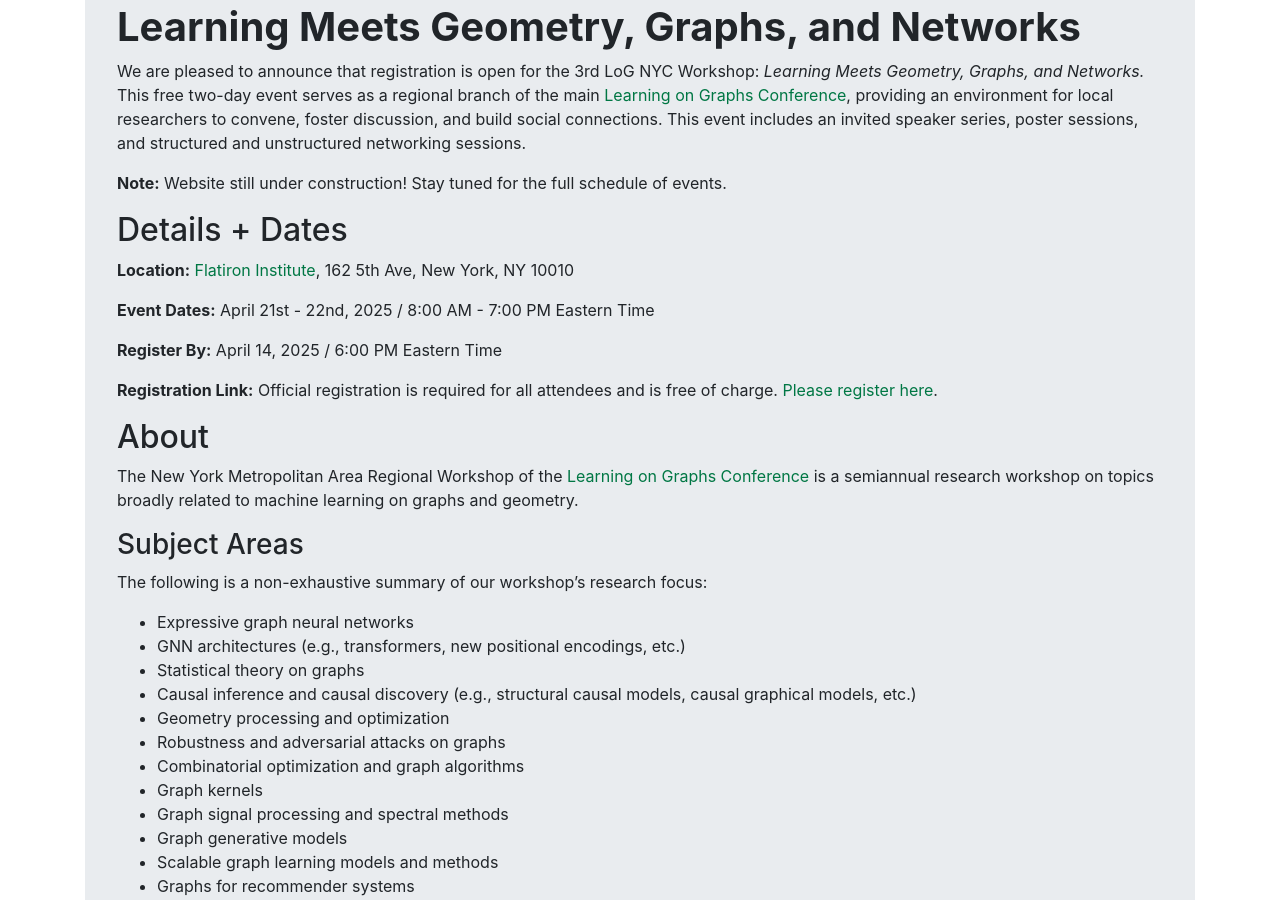
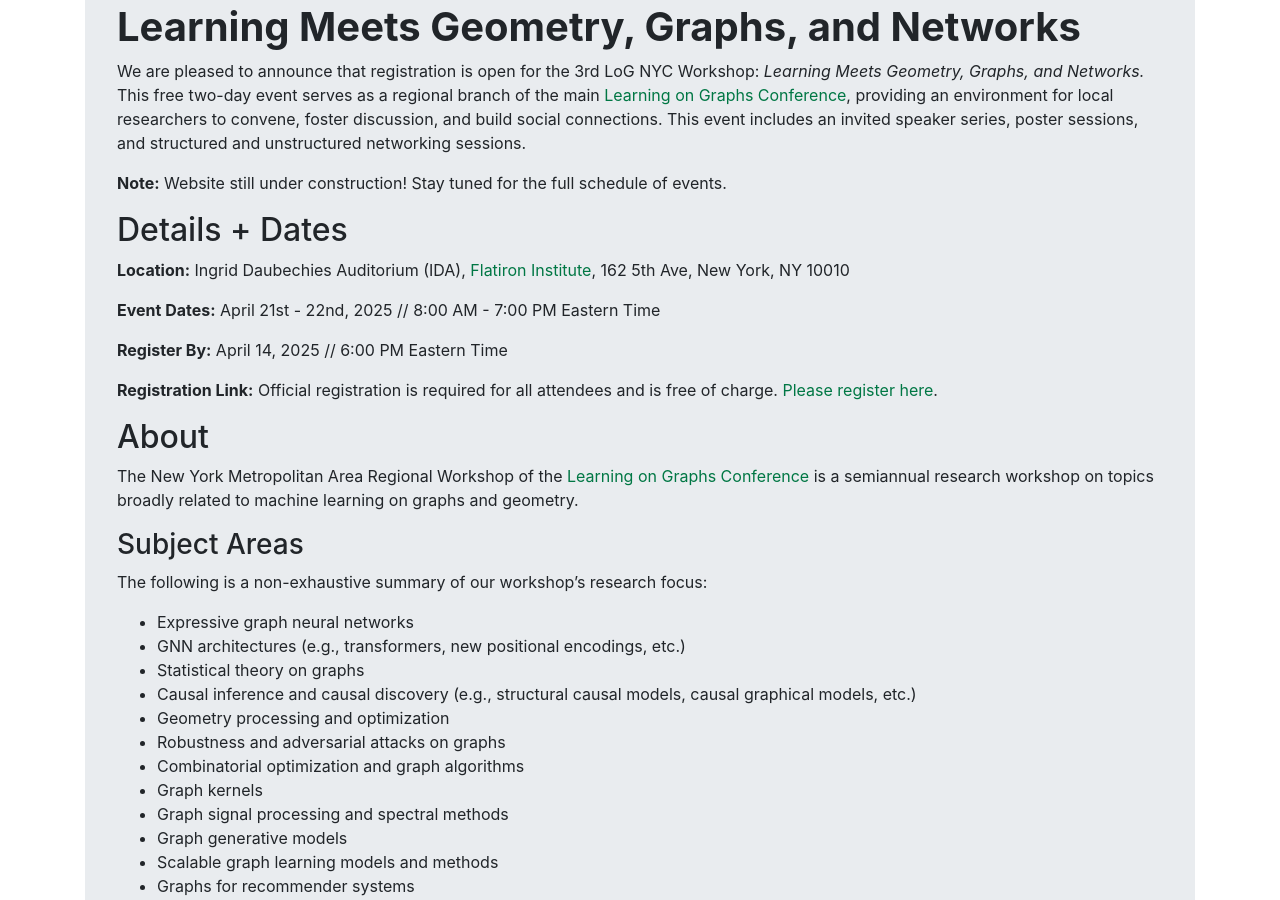
Before and after one commit to log-nyc/log-nyc.github.io, a Jekyll site: the page built from index.md, in a window 1280 px wide and 900 px high, scrolled down 770 px. Built offline with Jekyll 4.4.1, drawn with Linux system fonts in a browser that asks for light colours; our own code applies the rules of GitHub Pages for plain Markdown files.

Commit message:
update location

```diff
--- a/index.md
+++ b/index.md
@@ -8,11 +8,11 @@
 
 ## Details + Dates
 
-**Location:** [Flatiron Institute](https://www.simonsfoundation.org/flatiron/), 162 5th Ave, New York, NY 10010
+**Location:**  Ingrid Daubechies Auditorium (IDA), [Flatiron Institute](https://www.simonsfoundation.org/flatiron/), 162 5th Ave, New York, NY 10010
 
-**Event Dates:** April 21st - 22nd, 2025 / 8:00 AM - 7:00 PM Eastern Time
+**Event Dates:** April 21st - 22nd, 2025 // 8:00 AM - 7:00 PM Eastern Time
 
-**Register By:** April 14, 2025 / 6:00 PM Eastern Time
+**Register By:** April 14, 2025 // 6:00 PM Eastern Time
 
 **Registration Link:** Official registration is required for all attendees and is free of charge. [Please register here](https://events.simonsfoundation.org/event/90116c4e-d87a-4943-8bb8-b3b92d0ff398/regProcessStep1:9d11078f-3ba9-4a4e-be59-4d82b9e7a8ca?RefId=Registration).
 
```
Also changed, not shown: location/index.md (+1 -1 lines), 1 other file.
